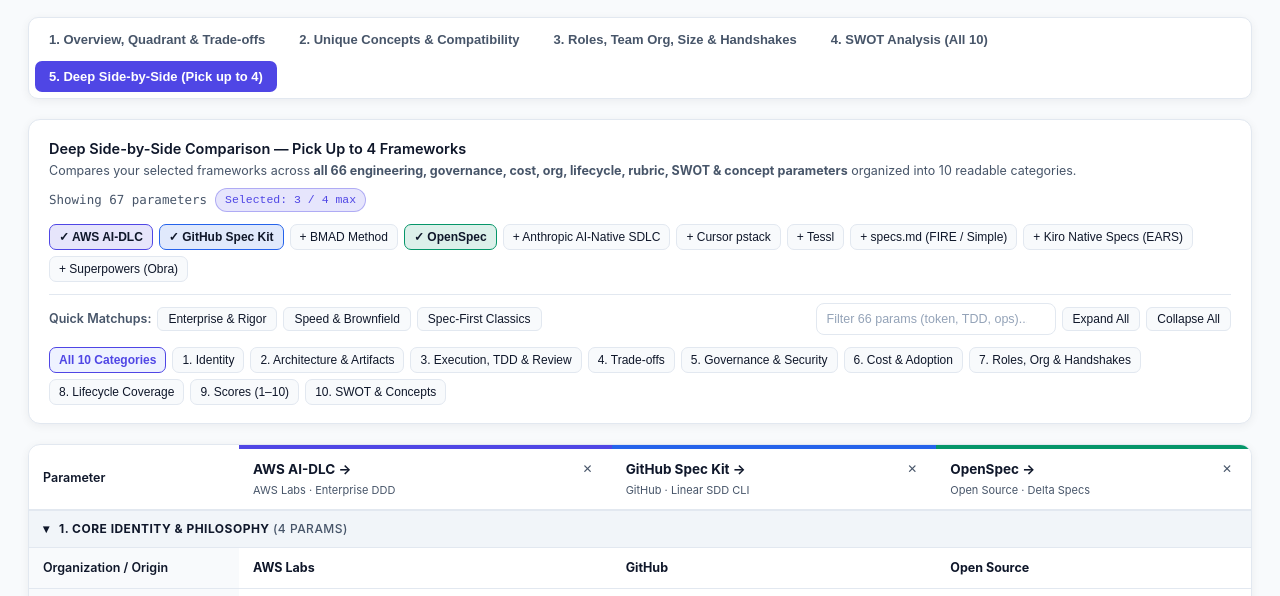
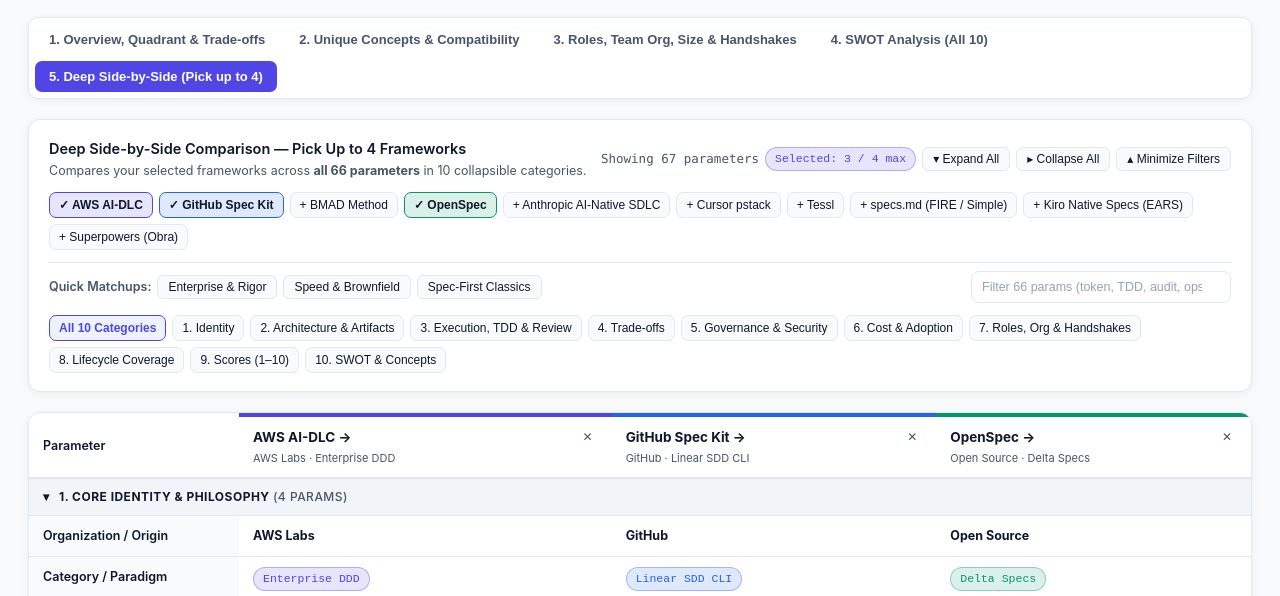
Before and after one commit to algoyog/useful-things, a plain HTML site: page aidlc/comparison/index.html in a window 1280 px wide. Both pictures are taken after a click on the button "5. Deep Side-by-Side (Pick up to 4)". Shown: the part 175-771 px from the top of the page. Drawn offline with Linux system fonts and the light colour scheme.

Commit message:
Move Expand All / Collapse All to always-visible top bar and add Minimize / Restore Filters toggle

```diff
--- a/aidlc/comparison/index.html
+++ b/aidlc/comparison/index.html
@@ -333,18 +333,22 @@
     <!-- TAB 5: DEEP SIDE-BY-SIDE (PICK UP TO 4, ALL PARAMS CATEGORIZED) -->
     <!-- =============================================================== -->
     <section id="ctab-deep" class="section hidden">
-      <div class="card stack-md xs">
+      <div class="card stack-md xs" id="dc-filter-card">
         <div style="display:flex;justify-content:space-between;align-items:center;flex-wrap:wrap;gap:8px;">
           <div>
             <h2 class="card-title">Deep Side-by-Side Comparison — Pick Up to 4 Frameworks</h2>
-            <div class="muted">Compares your selected frameworks across <strong>all 66 engineering, governance, cost, org, lifecycle, rubric, SWOT &amp; concept parameters</strong> organized into 10 readable categories.</div>
+            <div id="dc-subtitle" class="muted">Compares your selected frameworks across <strong>all 66 parameters</strong> in 10 collapsible categories.</div>
           </div>
-          <div style="display:flex;align-items:center;gap:8px;flex-wrap:wrap;">
+          <div class="flex-wrap">
             <span id="dc-param-count" class="xs mono muted"></span>
             <span id="dc-counter" class="pill pill-primary">Selected: 3 / 4 max</span>
+            <button class="btn-sm" onclick="expandAllDeepCats()">▾ Expand All</button>
+            <button class="btn-sm" onclick="collapseAllDeepCats()">▸ Collapse All</button>
+            <button id="dc-filter-toggle" class="btn-sm" onclick="toggleDeepFilters()">▴ Minimize Filters</button>
           </div>
         </div>
 
+        <div id="dc-filter-body" class="stack-md">
           <div id="dc-picker" class="flex-wrap"></div>
 
           <div style="display:flex;justify-content:space-between;align-items:center;flex-wrap:wrap;gap:10px;padding-top:8px;border-top:1px solid var(--border);">
@@ -354,18 +358,15 @@
               <button class="btn-sm" onclick="setDeepPreset(['openspec','cursor-pstack','specs-md','superpowers'])">Speed &amp; Brownfield</button>
               <button class="btn-sm" onclick="setDeepPreset(['aws','spec-kit','kiro-specs','openspec'])">Spec-First Classics</button>
             </div>
-          <div class="flex-wrap">
-            <input id="dc-param-search" class="search-input" style="width:240px;" type="text" placeholder="Filter 66 params (token, TDD, ops)..." oninput="deepSearch=this.value;renderDeepCompare();" />
-            <button class="btn-sm" onclick="expandAllDeepCats()">Expand All</button>
-            <button class="btn-sm" onclick="collapseAllDeepCats()">Collapse All</button>
-          </div>
+            <input id="dc-param-search" class="search-input" style="width:260px;" type="text" placeholder="Filter 66 params (token, TDD, audit, ops)..." oninput="deepSearch=this.value;renderDeepCompare();" />
           </div>
 
           <div id="dc-cat-filter" class="flex-wrap"></div>
         </div>
+      </div>
 
       <div class="card card-flush">
-        <div class="table-wrap" style="max-height:78vh;overflow:auto;">
+        <div id="dc-table-wrap" class="table-wrap" style="max-height:76vh;overflow:auto;">
           <table class="dc-table">
             <thead id="dc-thead"></thead>
             <tbody id="dc-tbody"></tbody>
@@ -639,6 +640,17 @@
       renderDeepCompare();
     }
 
+    function toggleDeepFilters() {
+      const body = document.getElementById('dc-filter-body');
+      const sub = document.getElementById('dc-subtitle');
+      const btn = document.getElementById('dc-filter-toggle');
+      const wrap = document.getElementById('dc-table-wrap');
+      const hidden = body.classList.toggle('hidden');
+      sub.classList.toggle('hidden', hidden);
+      btn.textContent = hidden ? '▾ Restore Filters' : '▴ Minimize Filters';
+      wrap.style.maxHeight = hidden ? '85vh' : '76vh';
+    }
+
     const DEEP_CATS = [
       ['all', 'All 10 Categories'],
       ['identity', '1. Identity'],
```
Lines whose indentation alone changed are shown as unchanged.
